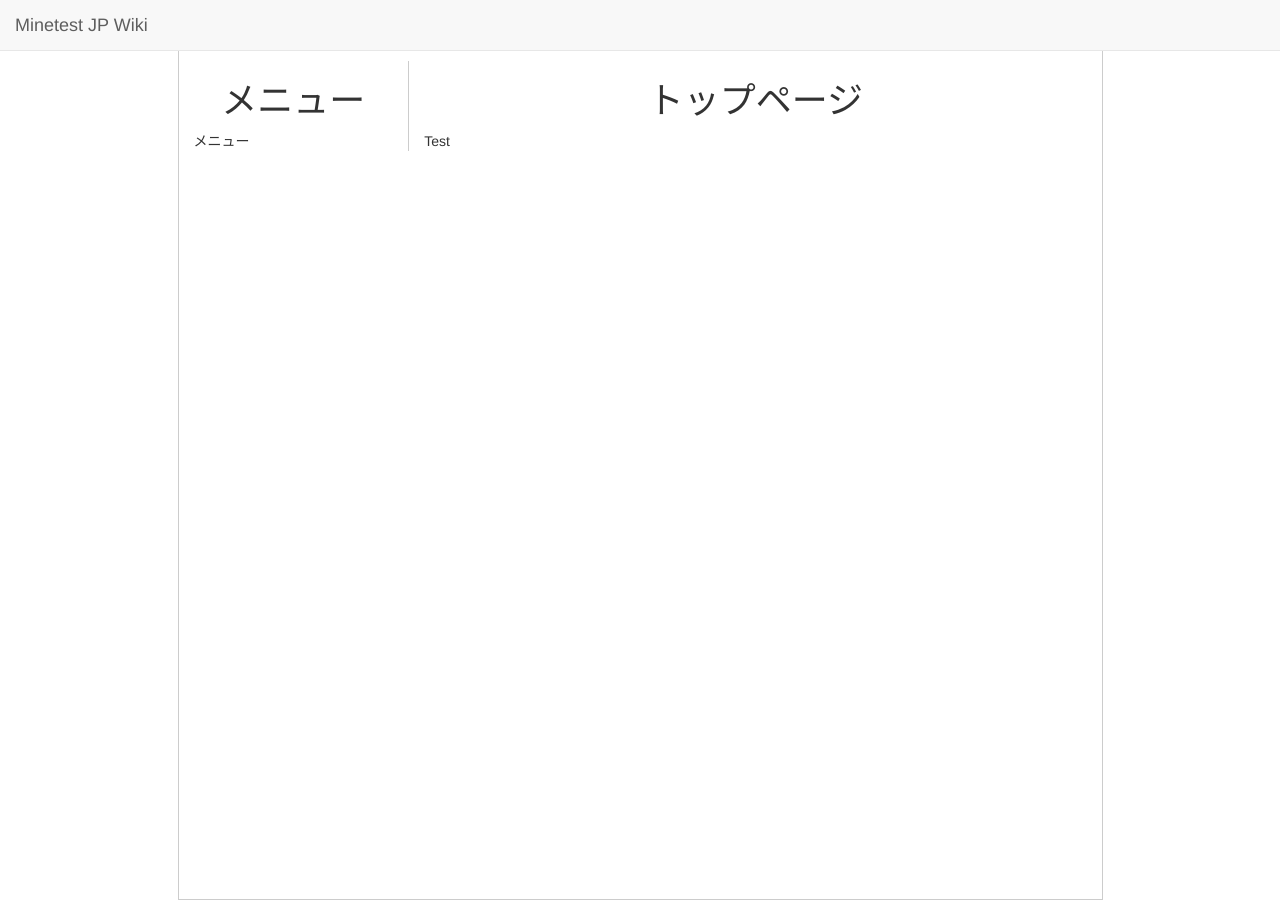
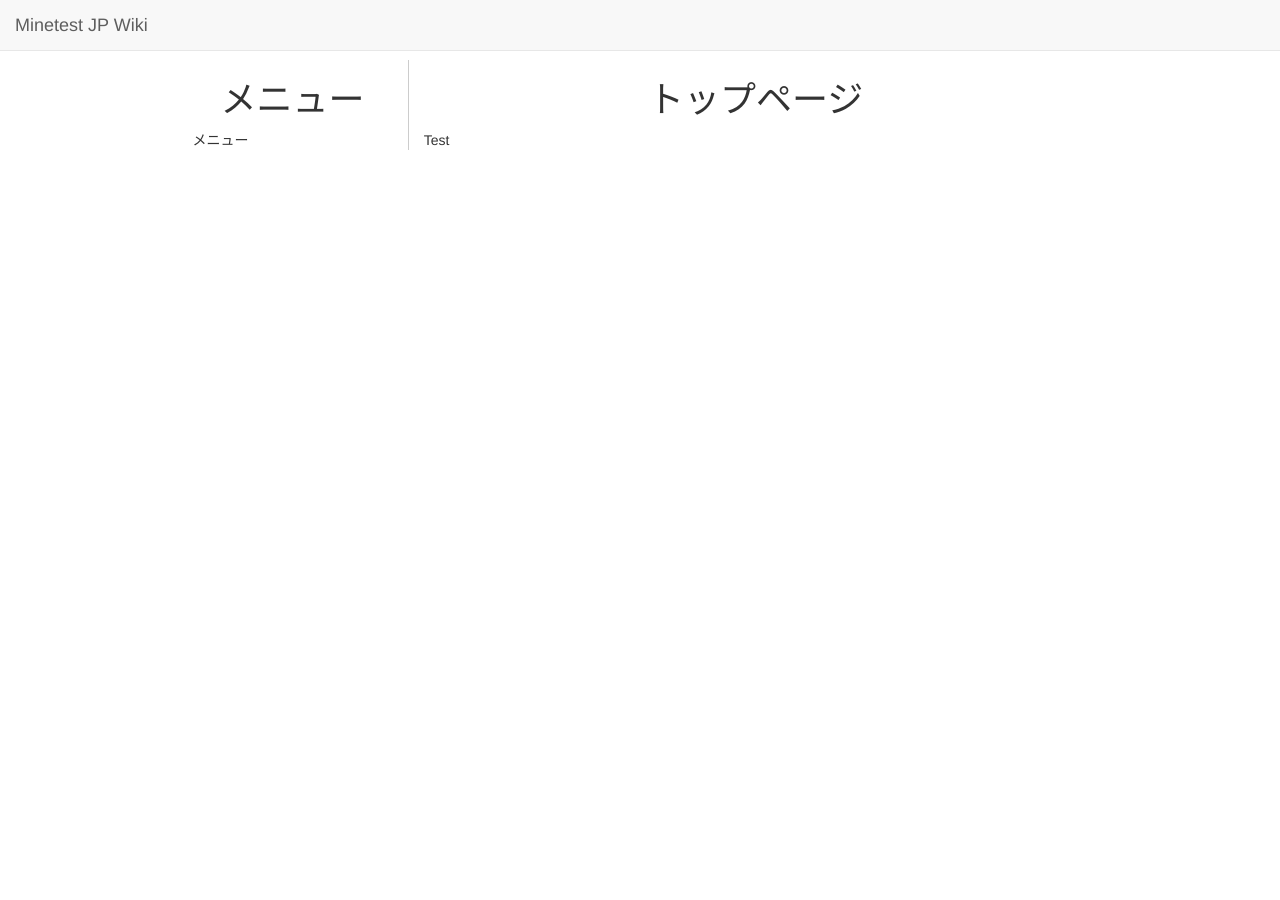
Before and after one commit to minetest-jp/wiki, a Jekyll site: the page built from index.md, in a window 1280 px wide. Built offline with Jekyll 4.4.1, drawn with Linux system fonts in a browser that asks for light colours.

Commit message:
Update default.html

```diff
--- a/_layouts/default.html
+++ b/_layouts/default.html
@@ -4,7 +4,7 @@
 <title>{{ page.title }} - {{ site.wiki_name }}</title>
 <link rel="stylesheet" href="{{ site.url }}/css/default.css">
 
-<div class="container" style="min-height: 100%; border: 1px solid #CCC">
+<div id="main" class="container">
   <header>
     <nav class="navbar navbar-default navbar-fixed-top">
       <a class="navbar-brand" href="{{ site.url }}">{{ site.wiki_name }}</a>
```
